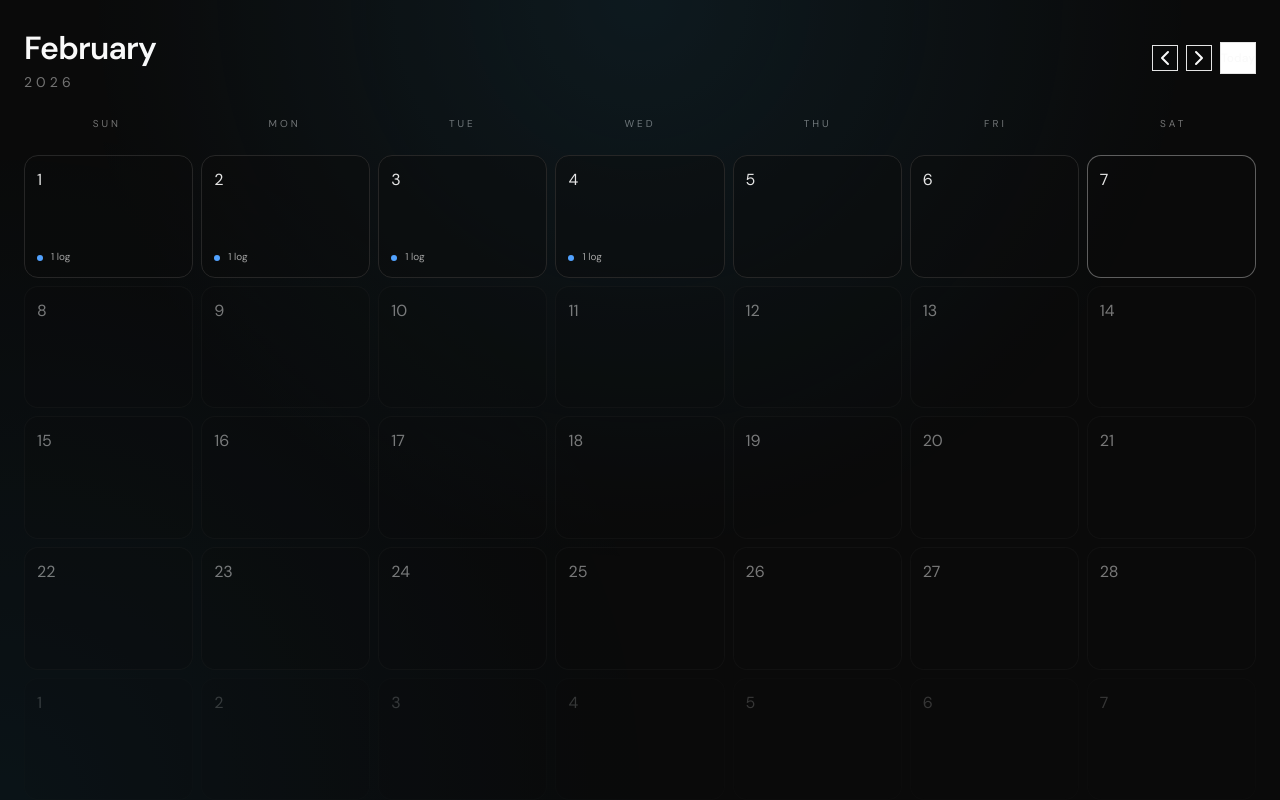
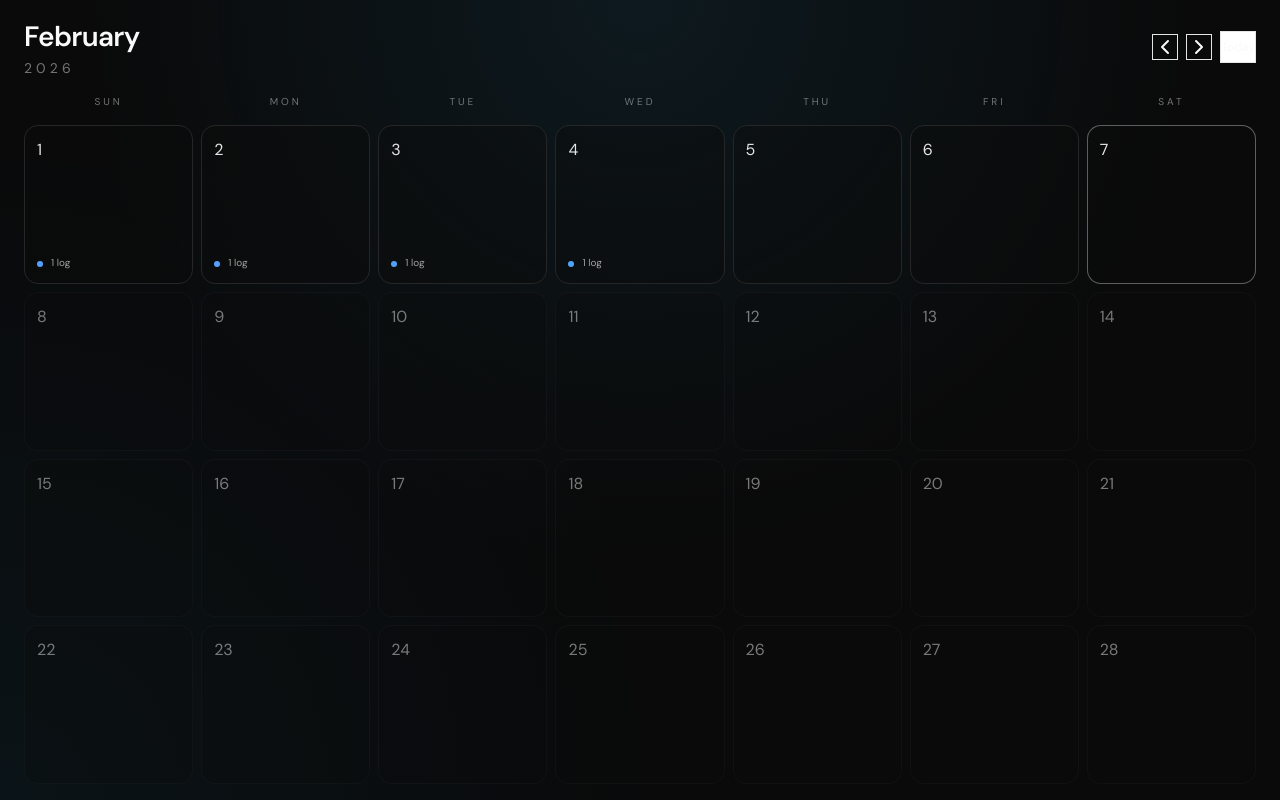
Before and after one commit to whyleonardo/chrono, a Next.js app in the folder apps/web/: page / in a window 1280 px wide. Shown: the top 800 px of the page. Built offline with nearby package versions, Linux system fonts and the light colour scheme; what @orpc/client, @orpc/tanstack-query would draw is missing.

Commit message:
feat: no scroll, show only current month days, adjusted layout

```diff
--- a/apps/web/src/components/calendar/kibo-calendar.tsx
+++ b/apps/web/src/components/calendar/kibo-calendar.tsx
@@ -47,34 +47,19 @@ export function KiboCalendar({
 	// Group entries by date for efficient lookup
 	const entriesByDate = useMemo(() => groupEntriesByDate(entries), [entries]);
 
-	// Generate days for the current month view
+	// Generate days for the current month view only
 	const days = useMemo(() => {
 		const year = month.getFullYear();
 		const monthIndex = month.getMonth();
 
-		// Get first day of month
-		const firstDay = new Date(year, monthIndex, 1);
 		// Get last day of month
 		const lastDay = new Date(year, monthIndex + 1, 0);
 
-		// Calculate days to show from previous month
-		const startDayOfWeek = firstDay.getDay();
 		const days: Date[] = [];
 
-		// Add days from previous month
-		for (let i = startDayOfWeek - 1; i >= 0; i--) {
-			days.push(new Date(year, monthIndex, -i));
-		}
-
-		// Add all days of current month
+		// Add all days of current month only
 		for (let i = 1; i <= lastDay.getDate(); i++) {
 			days.push(new Date(year, monthIndex, i));
-		}
-
-		// Add days from next month to complete the grid (6 rows * 7 cols = 42 cells)
-		const remainingCells = 42 - days.length;
-		for (let i = 1; i <= remainingCells; i++) {
-			days.push(new Date(year, monthIndex + 1, i));
 		}
 
 		return days;
@@ -136,7 +121,7 @@ export function KiboCalendar({
 	const getDateKey = (date: Date) => format(date, "yyyy-MM-dd");
 
 	return (
-		<section className="relative flex h-svh w-full flex-col gap-6 bg-neutral-950 text-neutral-50">
+		<section className="relative flex h-screen w-full flex-col gap-4 overflow-hidden bg-neutral-950 text-neutral-50">
 			<div
 				aria-hidden="true"
 				className="pointer-events-none absolute inset-0 opacity-60"
@@ -145,9 +130,9 @@ export function KiboCalendar({
 				<div className="absolute inset-0 bg-[radial-gradient(circle_at_bottom_left,rgba(14,165,233,0.1),transparent_45%)]" />
 			</div>
 
-			<header className="flex items-center justify-between px-6 pt-6">
+			<header className="flex flex-shrink-0 items-center justify-between px-6 pt-4">
 				<div>
-					<h2 className="font-semibold text-[32px] tracking-tight">
+					<h2 className="font-semibold text-[28px] tracking-tight">
 						{format(month, "MMMM")}
 					</h2>
 					<div className="text-neutral-500 text-sm uppercase tracking-[0.3em]">
@@ -178,7 +163,7 @@ export function KiboCalendar({
 				</div>
 			</header>
 
-			<div className="grid grid-cols-7 gap-3 px-6 text-[10px] text-neutral-500 uppercase tracking-[0.3em]">
+			<div className="grid flex-shrink-0 grid-cols-7 gap-2 px-6 text-[10px] text-neutral-500 uppercase tracking-[0.3em]">
 				{weekdayLabels.map((label) => (
 					<div className="text-center" key={label}>
 						{label}
@@ -186,18 +171,17 @@ export function KiboCalendar({
 				))}
 			</div>
 
-			<div className="h-full flex-1 px-6 pb-6">
-				<div className="grid h-full grid-cols-7 grid-rows-6 gap-2">
+			<div className="min-h-0 flex-1 px-6 pb-4">
+				<div className="grid h-full auto-rows-fr grid-cols-7 content-start gap-2">
 					{days.map((date) => {
 						const dateKey = getDateKey(date);
 						const dateEntries = entriesByDate[dateKey] ?? [];
 						const dateIsToday = isToday(date);
 						const dateIsSelected = isSelected(date);
-						const isOutsideMonth = date.getMonth() !== month.getMonth();
 						const dateIsDisabled = isFutureDate(date);
 
 						return (
-							<div className={isOutsideMonth ? "opacity-40" : ""} key={dateKey}>
+							<div className="h-full" key={dateKey}>
 								<DayCell
 									date={date}
 									entries={dateEntries}
```
